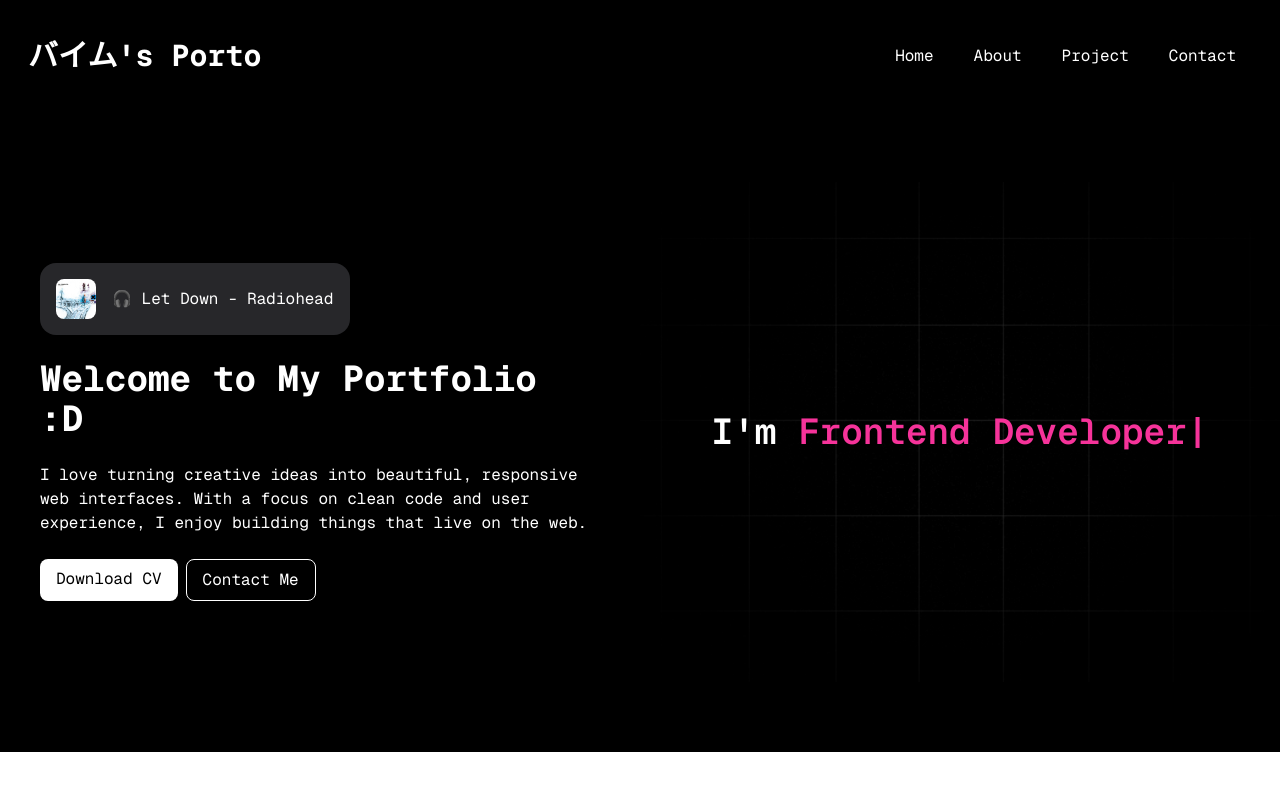
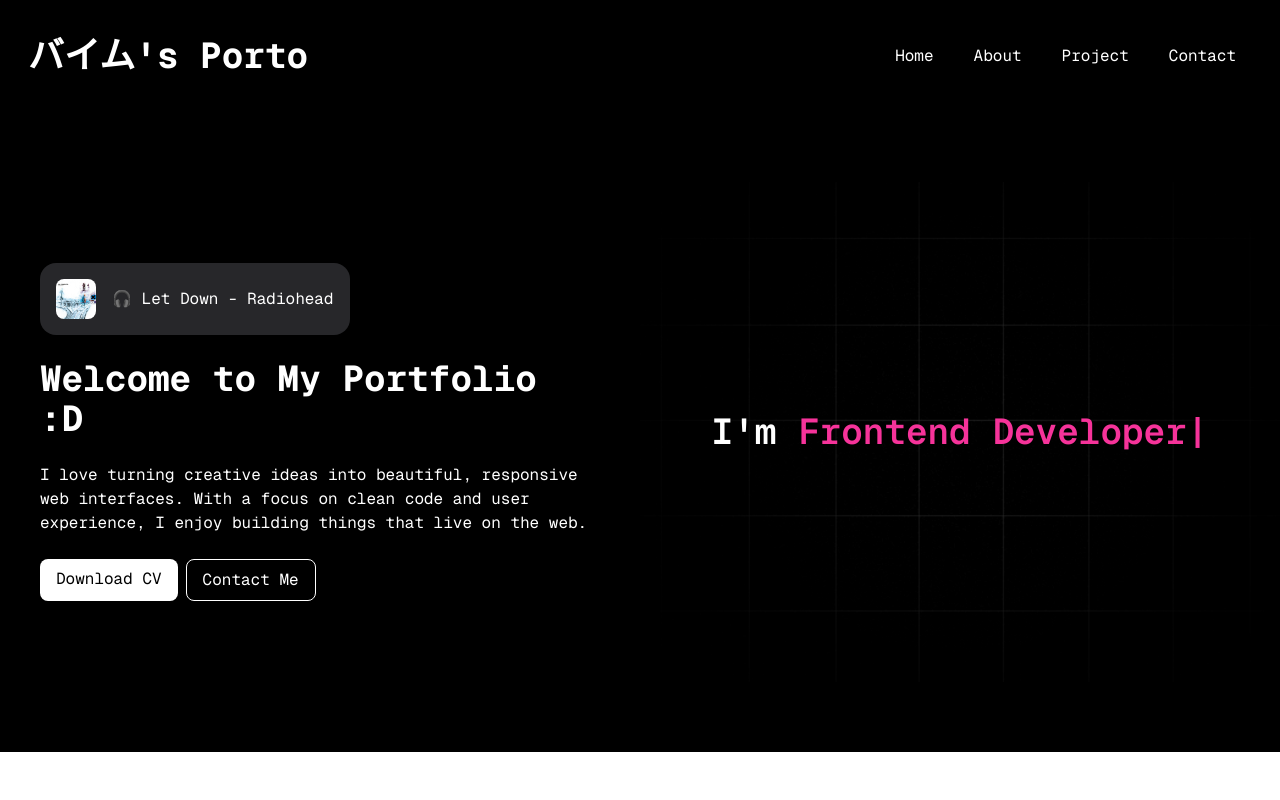
Before and after one commit to ibra132/portofolio, a React (Vite) app: page / in a window 1280 px wide. Shown: the top 800 px of the page. Built offline with nearby package versions, Linux system fonts and the light colour scheme.

Commit message:
refactor: adjust title size

```diff
--- a/src/components/Navbar.jsx
+++ b/src/components/Navbar.jsx
@@ -21,7 +21,9 @@
   return (
     <div className="navbar py-7 px-7 flex items-center justify-between">
       <div className="logo">
-        <h1 className="text-3xl font-bold text-white">バイム's Porto</h1>
+        <h1 className="text-2xl sm:text-4xl font-bold text-white">
+          バイム's Porto
+        </h1>
       </div>
 
       <ul
```
